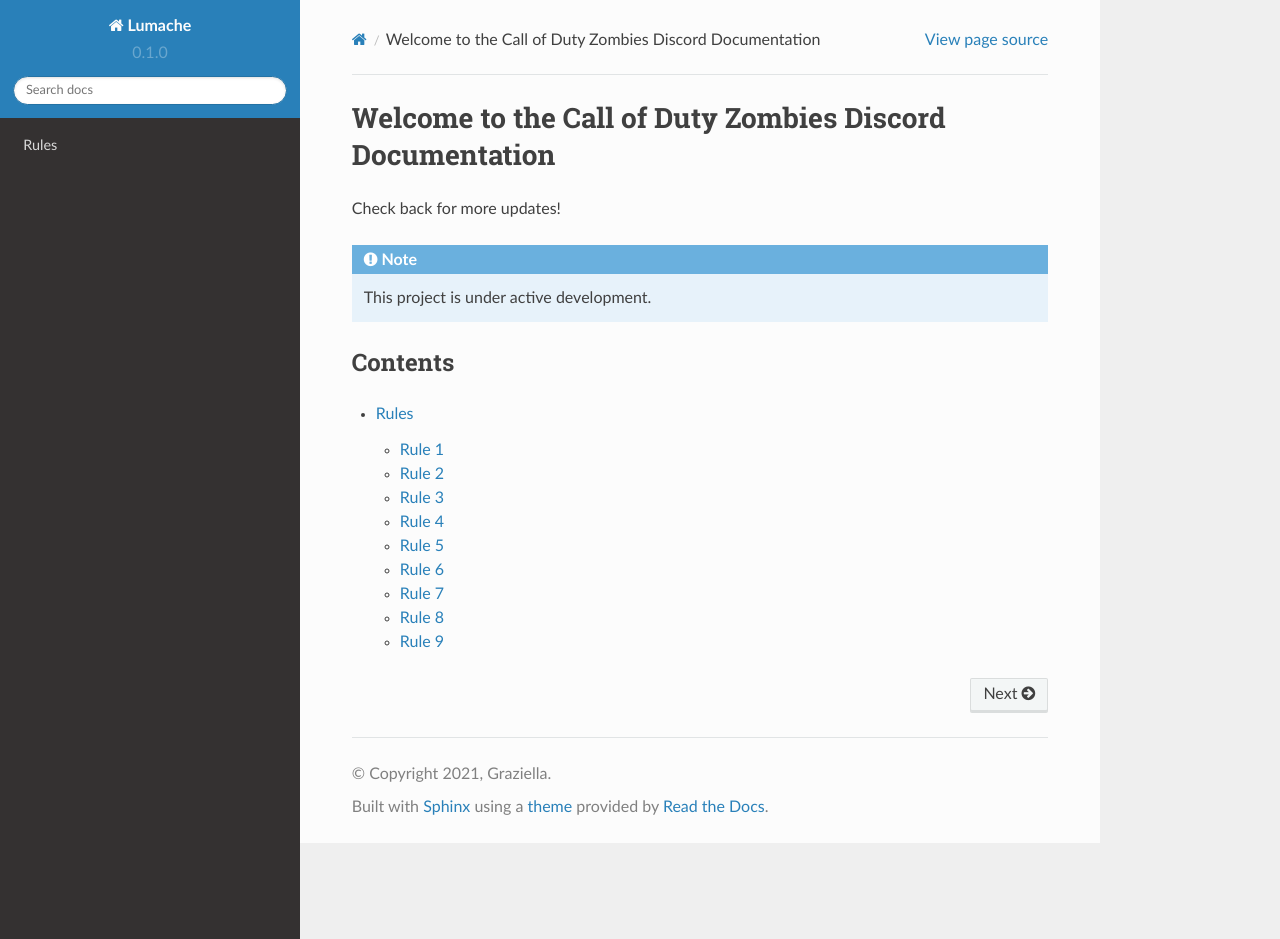
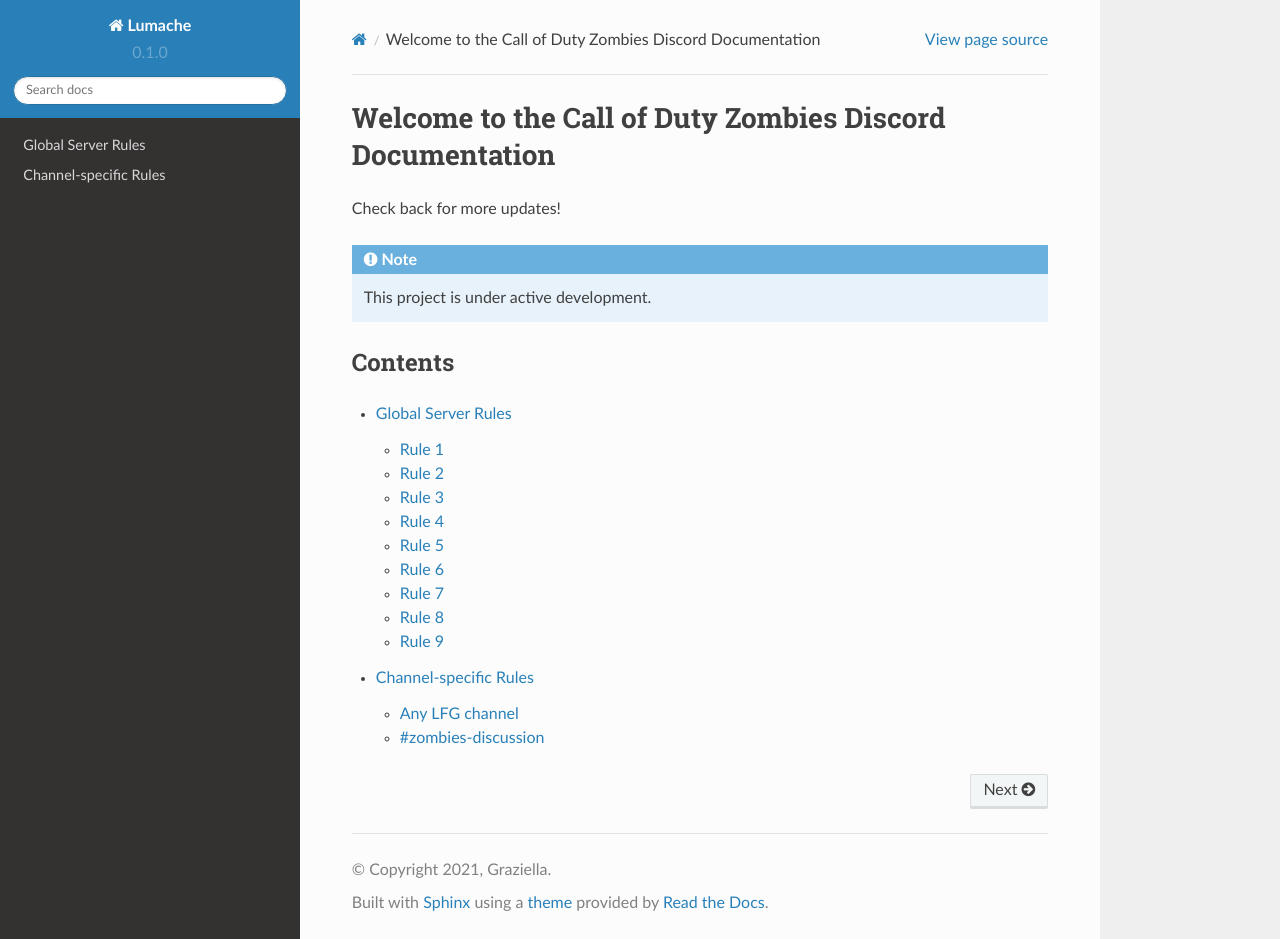
Before and after one commit to EternalllZM/rtd-codz, a Sphinx documentation site: the page built from docs/source/index.rst, in a window 1280 px wide and 939 px high. Built offline with Sphinx 7.4.7 and the Read the Docs theme 2.0.0, drawn with Linux system fonts in a browser that asks for light colours; pages that are not in the unit, such as notebooks, are missing from menus; some of the changed lines change nothing that is shown.

Commit message:
Update rules.rst

```diff
--- a/docs/source/rules.rst
+++ b/docs/source/rules.rst
@@ -1,5 +1,5 @@
 =====
-Rules
+Global Server Rules
 =====
 
 .. _installation:
@@ -9,9 +9,8 @@
 .. note::
     :ref:`No Advertising, Self Promotion, or Begging`
 
-.. code-block:: console
-
-   Simply, we ask that you respect the Discord server by not advertising other communities, projects, etc. without the consent of the Staff team and others or selling anything on our server.
+.. tip::
+    :ref:`Simply, we ask that you respect the Discord server by not advertising other communities, projects, etc. without the consent of the Staff team and others or selling anything on our server.`
 
 - **Begging of any form is not allowed.**
 
@@ -25,12 +24,12 @@
 
 - **No community or clan recruitments.**
 
-Though you may not specifically link to an external community, we do not allow recruiting to other communities or clans. A clan system is not in Zombies natively, it does not belong here.
+We do not allow recruiting to other communities or clans. A clan system is not in Zombies natively, it does not belong here.
 
 
 - **No external Discord invites.**
 
-You are not allowed to post any Discord invites that are not related to our server. You should never have a reason to post any Discord invites as our LFG system performs this for you.
+You are not allowed to post any Discord invites that are not related to our server. You should never have a reason to post any Discord invites as our LFG system does this for you.
 
 
 - **DM Modmail about advertising.**
@@ -47,9 +46,8 @@
 .. note::
     :ref:`No NSFW or Disruptive Content`
 
-.. code-block:: console
-
-   Please do not post pornographic or suggestive content. Furthermore, do not intentionally post disruptive content that is likely to cause drama or arguments.
+.. tip::
+    :ref:`Please do not post pornographic or suggestive content. Furthermore, do not intentionally post disruptive content that is likely to cause drama or arguments.`
 
 - **Includes profile, username, text, and voice chats.**
 
@@ -70,9 +68,9 @@
 .. note::
     :ref:`No Disrespect or Drama`
 
-.. code-block:: console
-
-   Please be respectful to others on the server and do not engage in drama or arguments in public channels. Furthermore, please report disruptions by means of drama or disrespect to our Modmail system.
+.. tip::
+    :ref:`Please be respectful to others on the server and do not engage in drama or arguments in public channels.
+    Furthermore, please report disruptions of drama or disrespect to our Modmail system.`
 
 - **Insulting others is not allowed.**
 
@@ -81,21 +79,20 @@
 
 - **Keep arguments out of the server.**
 
-People who want to find an SOE easter egg game do not care about your Kino game drama in the channel. Take it somewhere else outside of the server.
+Please do not interrupt the experience of others on the server by arguing in public channels or causing drama. Both users (no matter who started) will be punished should this occur.
 
 
 - **DM Modmail to report users.**
 
-The smartest thing to do is to simply direct message Modmail that you are being insulted/harrassed. It will save all of us time resolving the issue.
+The smartest thing to do is to simply direct message Modmail that you are being insulted/harrassed. It will save all of us time in resolving the issue.
 
 Rule 4
 ------------
 .. note::
     :ref:`No Spamming or Off-Topic Content`
 
-.. code-block:: console
-
-   Do not spam the server or be repeatedly off-topic in channels. You can use the channel descriptions to understand the (if applicable) channel-specific rules for each.
+.. tip::
+    :ref:`Do not spam the server or be repeatedly off-topic in channels. You can use the channel descriptions to understand the (if applicable) channel-specific rules for each.`
 
 - **Keep message content relevant to channel.**
 
@@ -125,9 +122,8 @@
     :ref:`Discord (and by extension) our server are bound by U.S. law. Therefore the copyright infringement act applies to our server. By breaching the piracy-related rules below, you are
     violating U.S. law and the Discord Terms of Service. There is a zero tolerance policy for this.`
 
-.. code-block:: console
-
-   Do not (violate U.S. law) commit, discuss, or hint at piracy. We take this as a serious offense. Similarly, do not ask randoms to violate TOS by asking others to gameshare with you.
+.. tip::
+    :ref:`Do not (violate U.S. law) commit, discuss, or hint at piracy. We take this as a serious offense. Similarly, do not ask randoms to violate TOS by asking others to gameshare with you.`
 
 - **This includes discussion, advocation, or hinting.**
 
@@ -151,7 +147,7 @@
 - **Gamesharing is not allowed**
 
 Asking others to gameshare_ with you is not only against Discord Terms of Service, but also against the Terms of Service on every platform that acts as a marketplace and client for games
-(Steam, Xbox, PSN, etc.). Please do not ask that others compromise their account and security because you are too broke (Yes, broke. Go mow a lawn.) to afford the game. Proper gamesharing is done as
+(Steam, Xbox, PSN, etc.). Please do not ask that others compromise their account and security because you are too broke (*Yes, broke. Go mow a lawn.*) to afford the game. Proper gamesharing is done as
 intended which is through your **friends and family only**. We do not approve of Activision price gouging their older games. However, that is not a reason to blatantly ask that someone violate TOS for you.
 
 .. _gameshare: https://www.makeuseof.com/tag/gameshare-xbox-one/
@@ -161,9 +157,8 @@
 .. note::
     :ref:`No Voice Communication Abuse`
 
-.. code-block:: console
-
-   We simply request that you act appropriate and do not annoy or insult others (includes bot usage) when in a voice channel.
+.. tip::
+    :ref:`We simply request that you act appropriate and do not annoy or insult others (includes bot usage) when in a voice channel.`
 
 - **Do not be annoying, loud, or use soundboards.**
 
@@ -184,9 +179,8 @@
 .. note::
     :ref:`No Staff Disrespect or Punishment Evasion`
 
-.. code-block:: console
-
-   Staff are simply doing their job when interacting with Members. We do not (contrary to popular belief) enjoy punishing users. If you are simply apologetic and understanding about a small infraction, we will usually let it go.
+.. tip::
+    :ref:`Staff are simply doing their job when interacting with Members. Please do not impede on their ability or insult them during this process.
 
 - **Do not disrespect Staff or impede on their moderation duties.**
 
@@ -221,9 +215,8 @@
 .. note::
     :ref:`No Cheating, Glitching, or Exploiting`
 
-.. code-block:: console
-
-   Please respect the games and those that play it. We do not appreciate cheating of any form. Please play legitimate and if you cannot, find another community.
+.. tip::
+    :ref:`Please respect the games and those that play it. We do not appreciate cheating of any form. Please play legitimate and if you cannot, find another community.`
 
 - **Includes asking for glitches, or discussion of any exploiting.**
 
@@ -244,9 +237,8 @@
 .. note::
     :ref:`You must Follow Discord TOS and Guidelines`
 
-.. code-block:: console
-
-   The TOS can be overwhelming. However, it is your responsibility to have read it when you signed up for the platform and to keep updated with it.
+.. tip::
+    :ref:`The TOS can be overwhelming. However, it is your responsibility to have read it when you signed up for the platform and to keep updated with it.`
 
 - **No underage users (13+ only).**
 
@@ -256,3 +248,45 @@
 - **You may be reported to Trust and Safety depending on severity.**
 
 As mentioned in the last bullet of Rule 8, we may report your account depending on severity of violation.
+
+=====
+Channel-specific Rules
+=====
+
+Any LFG channel
+------------
+.. note::
+    :ref:`Please use these for looking for groups only.`
+
+- **Please keep discussion to a bare minimum.**
+
+Discussion is held within #zombies-discussion. Please do not hold in-depth discussions outside of things like what map you are going to play in LFG channels.
+
+
+- **Do not LFG for any other games besides Call of Duty Zombies.**
+
+Roblox zombies and Left 4 Dead is not Call of Duty Zombies, please do not LFG for this or any other variants.
+
+#zombies-discussion
+------------
+.. note::
+    :ref:`This channel is for discussing Call of Duty Zombies only.`
+
+- **Do not look for groups or games within this channel.**
+
+Please keep all LFGing to the \"Looking for Group\" category.
+
+
+- **Do not concern troll or bait arguments.**
+
+Please do not create artificial controversy by means of concern trolling.
+
+
+- **Do not derail conversations or go off-topic.**
+
+Similar to Rule 4, please respect the discussions being held and do not try to force conversations in an off-topic or unrelated direction.
+
+
+- **Do not abuse the topic or reroll command or use it when conversation is occuring.**
+
+The !topic command is available when discussion is dissipating. Please be respectful of the discussions currently happening.
```
